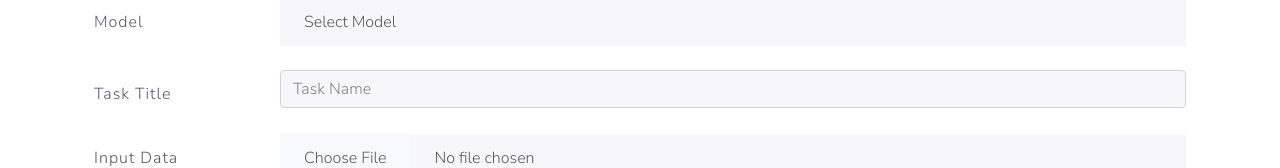
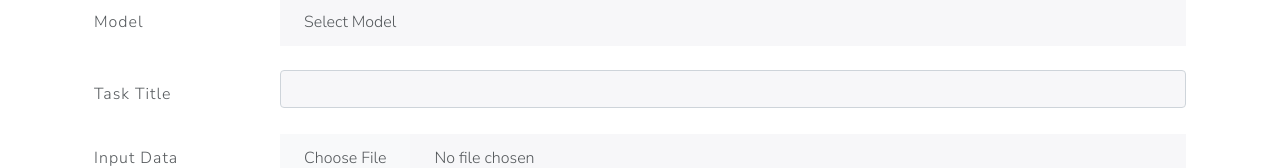
Before and after one commit to ACS-High-School/Frontend, a React (Create React App) app: page /inference in a window 1280 px wide. Shown: the part 199-367 px from the top of the page. Built offline with nearby package versions, Linux system fonts and the light colour scheme; no server answers; what aws-amplify, aws-jwt-verify would draw is missing.

Commit message:
AHSK-274 style : InferencePage.jsx TaskTitle 중복시 입력창에 알림으로 방식 수정

```diff
--- a/src/components/InferencePage.jsx
+++ b/src/components/InferencePage.jsx
@@ -15,6 +15,7 @@ function InferencePage() {
   const [downloadUrl, setDownloadUrl] = useState(''); // 다운로드 URL 상태 추가
   const [inferenceId, setInferenceId] = useState(null); // 인퍼런스 ID 상태 추가
   const [alert, setAlert] = useState({ show: false, message: '', variant: '' });
+  const [taskTitleError, setTaskTitleError] = useState(false);
 
   const statusIntervalRef = useRef();
 
@@ -40,6 +41,7 @@ function InferencePage() {
 
   const handleSubmit = async () => {
     setLoading(true); // 로딩 시작
+    setTaskTitleError(false); // 에러 상태 초기화
     const formData = new FormData();
     formData.append('model', model);
     formData.append('taskTitle', taskTitle); // 여기서 초기 taskTitle을 전송
@@ -63,7 +65,7 @@ function InferencePage() {
 
       if (error.response && error.response.status === 500) {
         // 서버에서 500 에러를 반환하는 경우
-        setAlert({ show: true, message: 'Task Title이 중복됩니다.', variant: 'danger' });
+        setTaskTitleError(true);
       } else {
         // 기타 다른 에러를 처리하는 경우
         setAlert({ show: true, message: '처리 중 오류가 발생했습니다.', variant: 'danger' });
@@ -161,10 +163,19 @@ function InferencePage() {
           </Col>
         </Form.Group>
 
-        <Form.Group as={Row} className="mb-3" controlId="formTaskTitle">
-          <Form.Label column sm="2">Task Title</Form.Label>
+        <Form.Group as={Row} className="mb-3">
+          <Form.Label column sm="2" htmlFor="inputTaskTitle">Task Title</Form.Label>
           <Col sm="10">
-            <Form.Control type="text" value={taskTitle} onChange={handleTaskTitleChange} placeholder="Task Name" className="mb-2"/>
+            <Form.Control
+              type="text"
+              id="inputTaskTitle"
+              value={taskTitle}
+              onChange={handleTaskTitleChange}
+              isInvalid={taskTitleError} // taskTitleError가 true일 때 유효성 검사 에러 스타일 적용
+            />
+            <Form.Control.Feedback type="invalid">
+              Task Title이 중복됩니다. 다른 Task Title을 입력해주세요.
+            </Form.Control.Feedback>
           </Col>
         </Form.Group>
 
```
